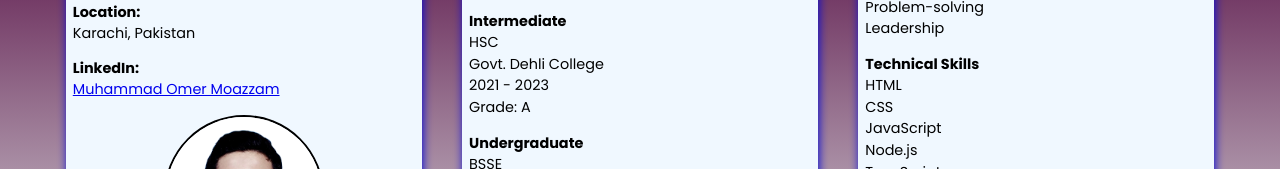
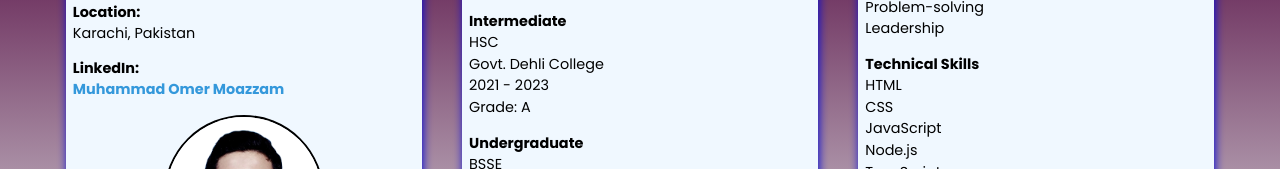
Before and after one commit to MuhammadOmerMoazzam/HACKATHON-GIAIC-Interactive-Resume-Builder, a website: page index.html in a window 1280 px wide. Shown: the part 1204-1373 px from the top of the page. Drawn offline with Linux system fonts and the light colour scheme.

Commit message:
updated profile link styling

```diff
--- a/index.html
+++ b/index.html
@@ -72,7 +72,7 @@
                     <h4>Location: </h4>
                     <p>Karachi, Pakistan</p>
                     <h4>LinkedIn: </h4>
-                    <p><a href="https://www.linkedin.com/in/muhammad-omer-moazzam-6ab6b7297">Muhammad Omer Moazzam</a></p>
+                    <p><a href="https://www.linkedin.com/in/muhammad-omer-moazzam-6ab6b7297" target="_blank" class="profile-link">Muhammad Omer Moazzam</a></p>
                     <div class="user-image">
                         <img class="avatar" id="my-avatar" src="./assets/t18754_removebg.png" alt="user image">
                     </div>
--- a/style.css
+++ b/style.css
@@ -242,7 +242,8 @@ h3 {
   padding: 0.5em;
 }
 
-.repo-link {
+.repo-link,
+.profile-link {
   text-decoration: none;
   color: var(--secondary-color);
   font-weight: bolder;
```
